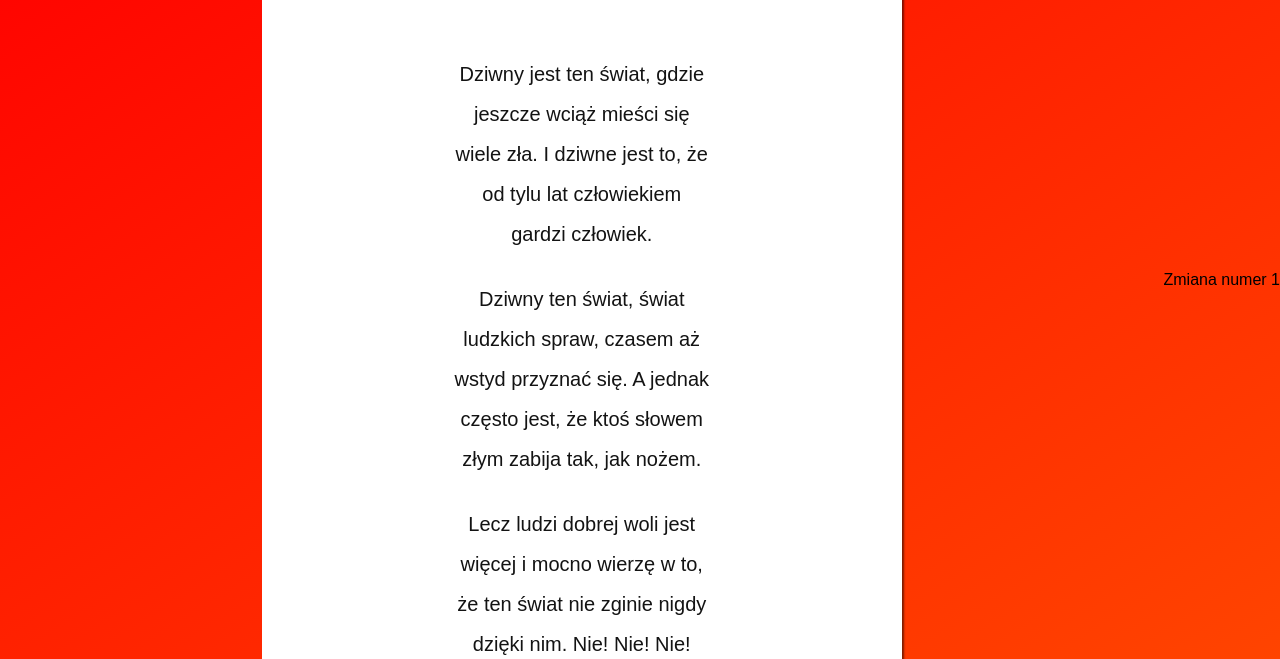
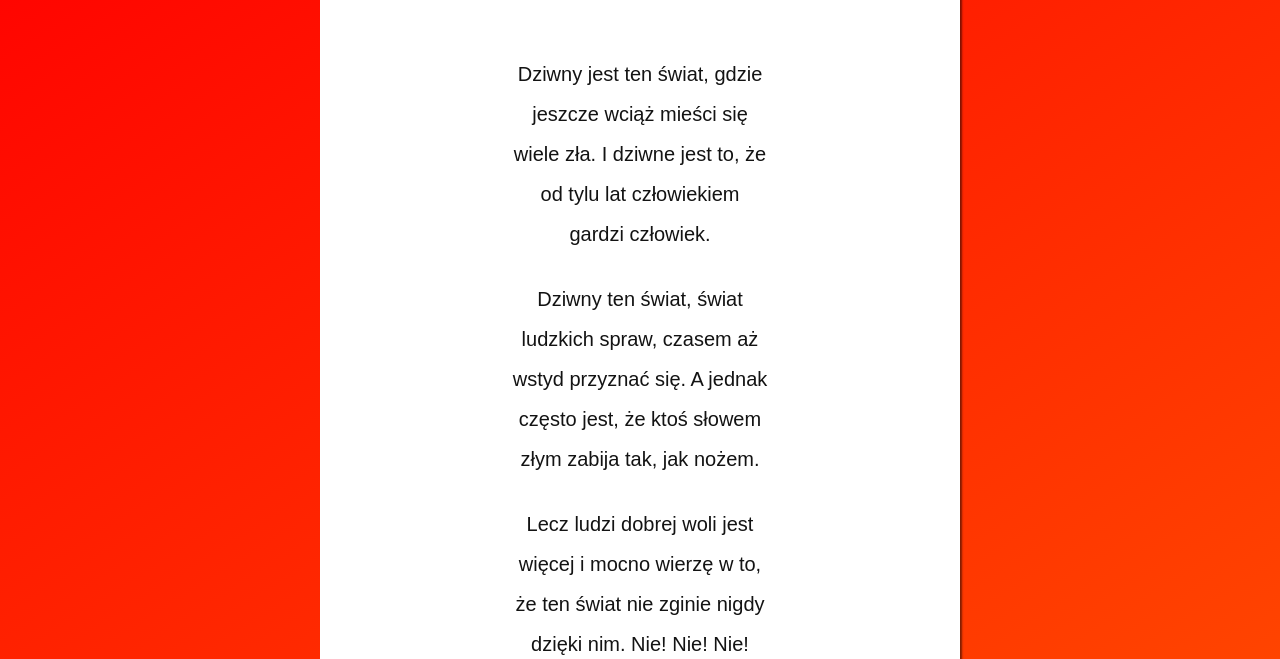
Before and after one commit to patryk-stanek/learning-git-2, a plain HTML site: page index.html in a window 1280 px wide. Shown: the part 120-779 px from the top of the page. Drawn offline with Linux system fonts and the light colour scheme.

Commit message:
Fixed footer in style.css

```diff
--- a/css/style.css
+++ b/css/style.css
@@ -6,13 +6,13 @@ body {
     margin: 0;
     display: flex;
     align-items: center;
+    justify-content: center;
     height: 100vh;
 }
 
 main {
     width: 50%;
     background-color: white;
-    margin: 0 auto;
     text-align: center;
     box-shadow: 2px 2px 2px rgba(0,0,0,.5);
     border-radius: 5px;
@@ -45,3 +45,10 @@ p {
 p:not(:first-of-type) {
     margin-top: 25px;
 }
+
+footer {
+    position: absolute;
+    bottom: 0;
+    color: white;
+    font-weight: 700;
+}
```
